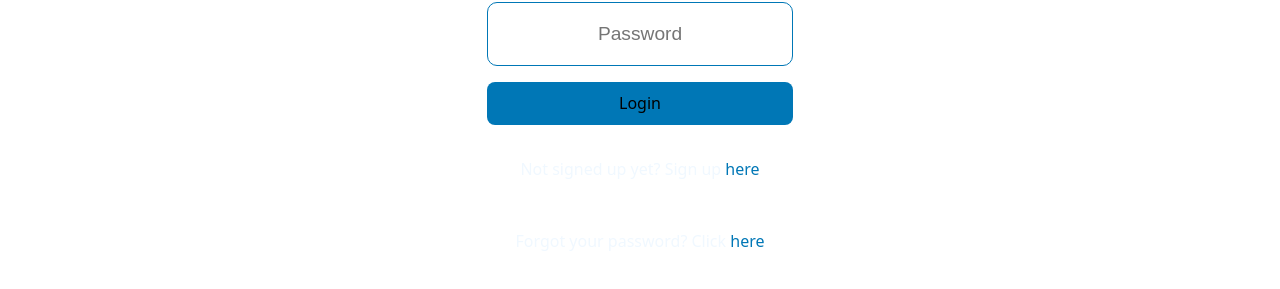
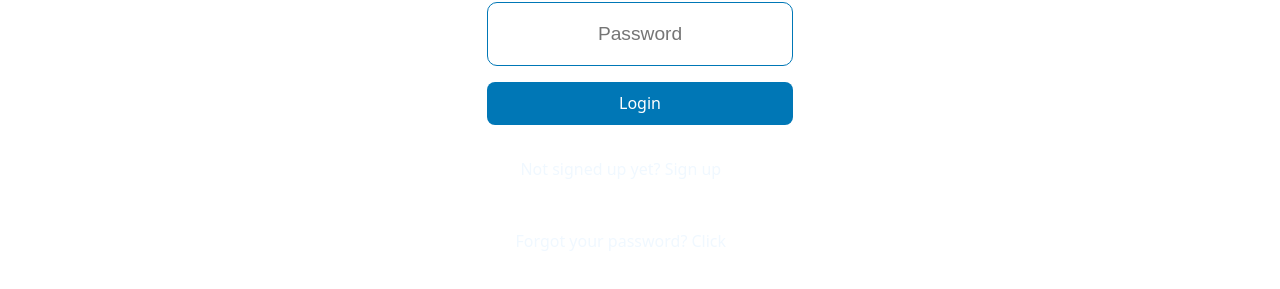
Before and after one commit to FabioKallina/HealthSimple-Capstone, a React (Vite) app in the folder frontend/: page /login in a window 1280 px wide. Shown: the part 311-600 px from the top of the page. Built offline with nearby package versions, Linux system fonts and the light colour scheme; no server answers.

Commit message:
Addde fix for safari button color bug

```diff
--- a/frontend/src/index.css
+++ b/frontend/src/index.css
@@ -48,6 +48,18 @@ button:hover {
   border-color: #ececf6;
 }
 
+/* FIX FOR SAFARI ON iOS */
+button, input[type="submit"], a {
+  color: white !important;
+  -webkit-appearance: none;
+  -webkit-text-fill-color: white !important;
+  text-decoration: none;
+}
+
+* {
+  -webkit-tap-highlight-color: transparent;
+}
+
 @media (prefers-color-scheme: light) {
   :root {
     color: #213547;
```
